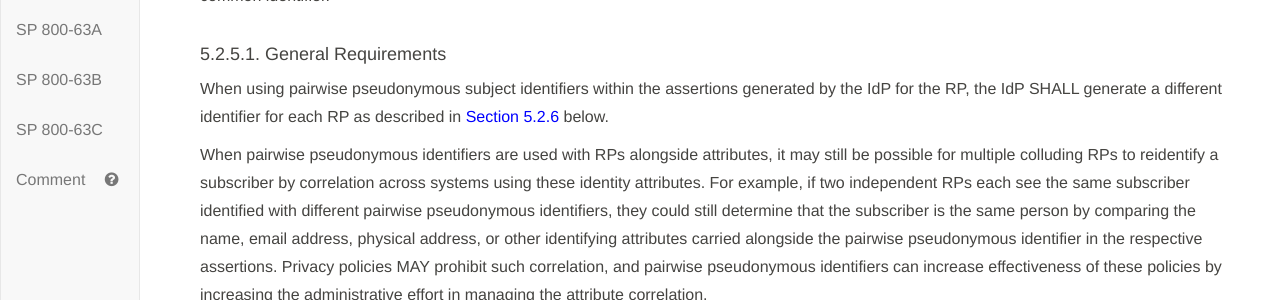
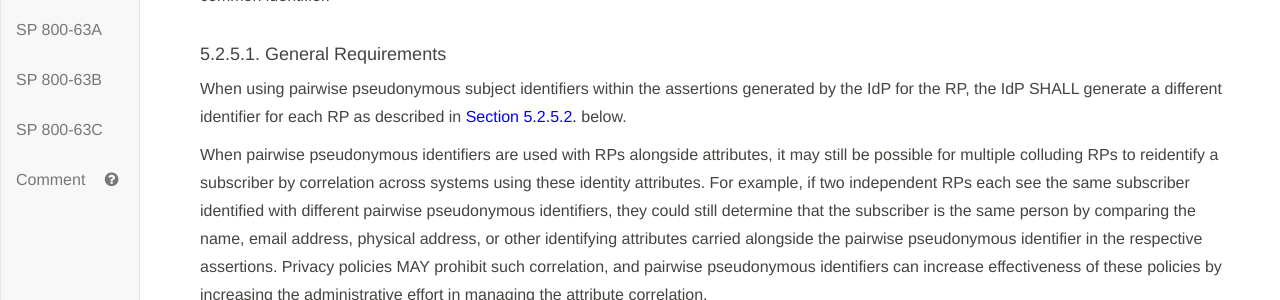
Before and after one commit to usnistgov/800-63-3, a Jekyll site: the page built from sp800-63c/sec5_assertions.md, in a window 1280 px wide and 900 px high, scrolled down 2783 px. Shown: the part 152-452 px from the top of the window. Built offline with Jekyll 4.4.1, drawn with Linux system fonts in a browser that asks for light colours; our own code applies the rules of GitHub Pages for plain Markdown files.

Commit message:
Fixed edits per @jricher review

```diff
--- a/sp800-63c/sec5_assertions.md
+++ b/sp800-63c/sec5_assertions.md
@@ -82,9 +82,9 @@
 
 In some circumstances, it is desirable to prevent the subscriber's account at the IdP from being easily linked at multiple RPs through use of a common identifier.
 
-#### <a name="ppi"></a> 5.2.5.1. General Requirements
+#### 5.2.5.1. General Requirements
 
-When using pairwise pseudonymous subject identifiers within the assertions generated by the IdP for the RP, the IdP SHALL generate a different identifier for each RP as described in [Section 5.2.6](#ppi-gen) below.
+When using pairwise pseudonymous subject identifiers within the assertions generated by the IdP for the RP, the IdP SHALL generate a different identifier for each RP as described in [Section 5.2.5.2.](#ppi-gen) below.
 
 When pairwise pseudonymous identifiers are used with RPs alongside attributes, it may still be possible for multiple colluding RPs to reidentify a subscriber by correlation across systems using these identity attributes. For example, if two independent RPs each see the same subscriber identified with different pairwise pseudonymous identifiers, they could still determine that the subscriber is the same person by comparing the name, email address, physical address, or other identifying attributes carried alongside the pairwise pseudonymous identifier in the respective assertions. Privacy policies MAY prohibit such correlation, and pairwise pseudonymous identifiers can increase effectiveness of these policies by increasing the administrative effort in managing the attribute correlation.
 
```
Also changed, not shown: sp800-63c/sec3_definitions.md (+1 -1 lines).
